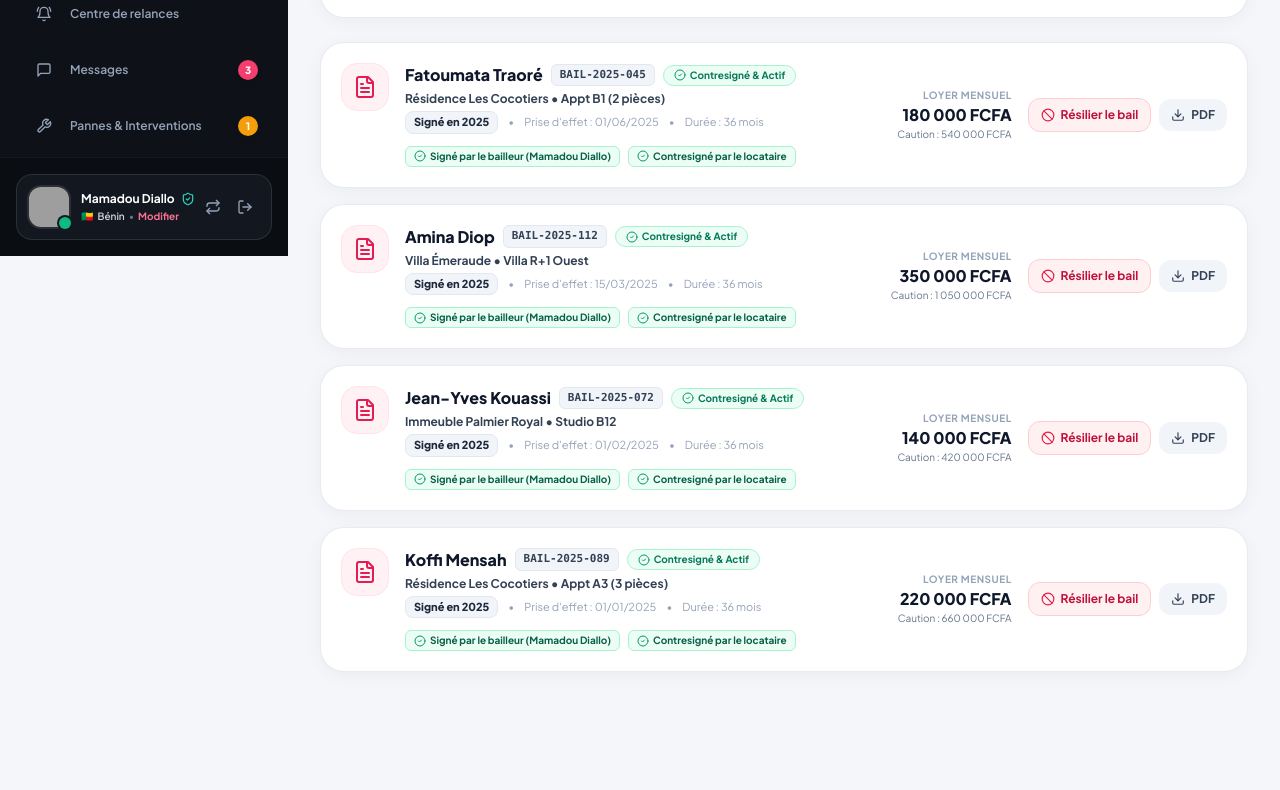
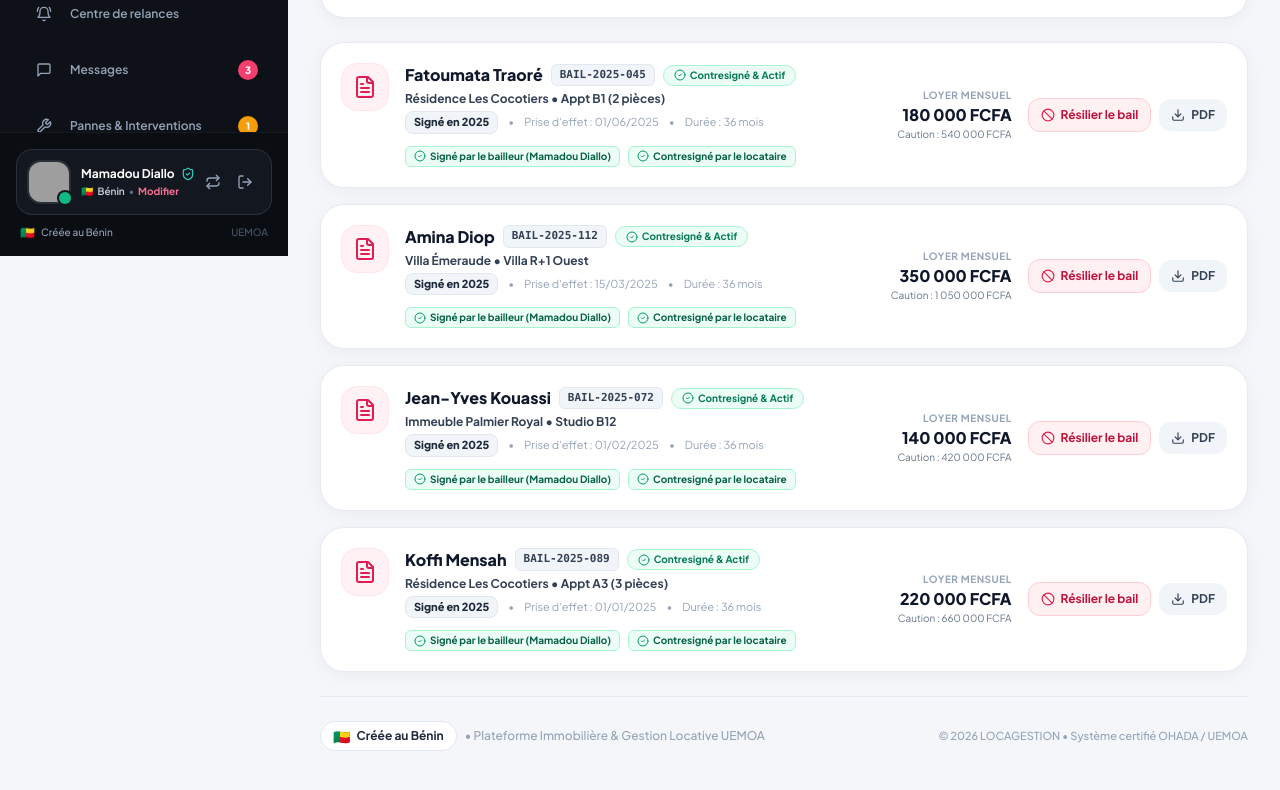
Before and after one commit to monroyoff/LOCAGESTION, a Next.js app: page /leases in a window 1280 px wide. Shown: the part 544-1334 px from the top of the page. Before the commit the page ends 1248 px from the top, so only its background shows below. Built offline with nearby package versions, Linux system fonts and the light colour scheme; grey boxes are pictures that could not be loaded.

Commit message:
feat(layout): move 'Créée au Bénin' badge to bottom-left page footer and sidebar footer

```diff
--- a/src/app/leases/page.tsx
+++ b/src/app/leases/page.tsx
@@ -36,6 +36,7 @@ import { generateLeasePDF } from '@/lib/export/pdf-download';
 import { Lease, LeaseService } from '@/lib/services/lease-service';
 import { useSpace } from '@/lib/context/space-context';
 import { notifyAction, notifySave, notifyDelete } from '@/lib/notifications/action-notifier';
+import { Footer } from '@/components/layout/Footer';
 
 export default function LeasesPage() {
   const router = useRouter();
@@ -786,6 +787,9 @@ export default function LeasesPage() {
               );
             }))}
           </div>
+
+          {/* Footer en fin de page : Créée au Bénin (en bas à gauche) */}
+          <Footer />
         </main>
       </div>
 
--- a/src/app/page.tsx
+++ b/src/app/page.tsx
@@ -23,6 +23,7 @@ import { useSpace } from '@/lib/context/space-context';
 import { Sparkles, CheckCircle2, AlertCircle, ArrowUpRight, Wrench, ArrowRight } from 'lucide-react';
 import { IncidentService } from '@/lib/services/incident-service';
 import { notifyAction } from '@/lib/notifications/action-notifier';
+import { Footer } from '@/components/layout/Footer';
 
 export default function DashboardPage() {
   const router = useRouter();
@@ -181,6 +182,9 @@ export default function DashboardPage() {
               onSendReminder={(p) => setReminderPayment(p)}
             />
           </section>
+
+          {/* Footer en fin de page : Créée au Bénin (en bas à gauche) */}
+          <Footer />
         </main>
       </div>
 
--- a/src/app/payments/page.tsx
+++ b/src/app/payments/page.tsx
@@ -33,6 +33,7 @@ import { VerifyPaymentModal } from '@/components/payments/VerifyPaymentModal';
 import { PaymentService } from '@/lib/services/payment-service';
 import { downloadCSV } from '@/lib/export/csv-export';
 import { notifySave } from '@/lib/notifications/action-notifier';
+import { Footer } from '@/components/layout/Footer';
 
 export default function PaymentsPage() {
   const [sidebarOpen, setSidebarOpen] = useState(false);
@@ -392,6 +393,9 @@ export default function PaymentsPage() {
               )}
             </div>
           )}
+
+          {/* Footer en fin de page : Créée au Bénin (en bas à gauche) */}
+          <Footer />
         </main>
       </div>
 
--- a/src/app/portal/page.tsx
+++ b/src/app/portal/page.tsx
@@ -59,6 +59,7 @@ import { TenantSignLeaseModal } from '@/components/leases/TenantSignLeaseModal';
 import { IncidentService, ReportedIncident } from '@/lib/services/incident-service';
 import { MONTHS_OF_YEAR } from '@/lib/services/payment-service';
 import { notifyAction, notifySave } from '@/lib/notifications/action-notifier';
+import { Footer } from '@/components/layout/Footer';
 
 const ISSUE_SAMPLE_PHOTOS = [
   {
@@ -1846,6 +1847,9 @@ function TenantPortalContent() {
               </div>
             </div>
           )}
+
+          {/* Footer en fin de page : Créée au Bénin (en bas à gauche) */}
+          <Footer />
         </main>
       </div>
 
--- a/src/app/properties/page.tsx
+++ b/src/app/properties/page.tsx
@@ -28,6 +28,7 @@ import { Property, UserSpace } from '@/lib/types';
 import { QuickActionModal } from '@/components/dashboard/QuickActionModal';
 import { PropertyDetailModal } from '@/components/properties/PropertyDetailModal';
 import { NewPropertyModal } from '@/components/properties/NewPropertyModal';
+import { Footer } from '@/components/layout/Footer';
 import { notifyAction, notifySave, notifyDelete } from '@/lib/notifications/action-notifier';
 
 export default function PropertiesPage() {
@@ -384,6 +385,9 @@ export default function PropertiesPage() {
               </div>
             </div>
           )}
+
+          {/* Footer en fin de page : Créée au Bénin (en bas à gauche) */}
+          <Footer />
         </main>
       </div>
 
--- a/src/app/tenants/page.tsx
+++ b/src/app/tenants/page.tsx
@@ -43,6 +43,7 @@ import { QuickActionModal } from '@/components/dashboard/QuickActionModal';
 import { ConfirmTerminateLeaseModal } from '@/components/leases/ConfirmTerminateLeaseModal';
 import { generateLeasePDF } from '@/lib/export/pdf-download';
 import { LeaseService, Lease } from '@/lib/services/lease-service';
+import { Footer } from '@/components/layout/Footer';
 import { notifyAction, notifySave, notifyDelete } from '@/lib/notifications/action-notifier';
 
 interface TenantDetail {
@@ -1054,6 +1055,9 @@ export default function TenantsPage() {
               </div>
             </div>
           </div>
+
+          {/* Footer en fin de page : Créée au Bénin (en bas à gauche) */}
+          <Footer />
         </main>
       </div>
 
--- /dev/null
+++ b/src/components/layout/Footer.tsx
@@ -0,0 +1,23 @@
+import React from 'react';
+
+export function Footer() {
+  return (
+    <footer className="mt-12 pt-6 pb-8 border-t border-slate-200/80 flex flex-col sm:flex-row items-start sm:items-center justify-between gap-3 text-slate-400">
+      {/* En bas à gauche : Créée au Bénin */}
+      <div className="flex items-center gap-2">
+        <span className="inline-flex items-center gap-1.5 px-3 py-1.5 rounded-full bg-white border border-slate-200 shadow-2xs text-xs font-bold text-slate-800">
+          <span className="text-sm leading-none">🇧🇯</span>
+          <span>Créée au Bénin</span>
+        </span>
+        <span className="text-xs text-slate-400 font-medium hidden sm:inline">
+          • Plateforme Immobilière & Gestion Locative UEMOA
+        </span>
+      </div>
+
+      {/* Droite : Copyright & Certification */}
+      <div className="text-[11px] text-slate-400 font-medium">
+        <span>© 2026 LOCAGESTION • Système certifié OHADA / UEMOA</span>
+      </div>
+    </footer>
+  );
+}
--- a/src/components/layout/Header.tsx
+++ b/src/components/layout/Header.tsx
@@ -203,7 +203,7 @@ export function Header({
     <>
       <header className="sticky top-0 z-30 bg-[#F4F6F9]/90 backdrop-blur-md px-3.5 sm:px-8 py-3 sm:py-4 border-b border-slate-200/80 flex items-center justify-between gap-2.5 sm:gap-4">
         {/* Left: Mobile Menu & Space Badge / Title */}
-        <div className="flex items-center gap-2 sm:gap-3 min-w-0 sm:flex-1">
+        <div className="flex items-center gap-2 sm:gap-3 min-w-0 flex-1">
           <button
             onClick={onToggleSidebar}
             className="lg:hidden p-2 sm:p-2.5 rounded-2xl bg-white border border-slate-200 text-slate-700 hover:text-slate-900 shadow-sm transition-colors cursor-pointer shrink-0"
@@ -235,14 +235,6 @@ export function Header({
               <span className="truncate">Aujourd’hui : {todayFormatted}</span>
             </div>
           </div>
-        </div>
-
-        {/* Center on Mobile : "Créée au Bénin" */}
-        <div className="sm:hidden flex-1 flex items-center justify-center px-1">
-          <span className="inline-flex items-center gap-1.5 px-3 py-1 rounded-full bg-white border border-slate-200/90 shadow-xs text-xs font-bold text-slate-800 tracking-tight">
-            <span className="text-sm leading-none">🇧🇯</span>
-            <span>Créée au Bénin</span>
-          </span>
         </div>
 
         {/* Middle: Global Search Bar - Clic renvoie directement vers Annonces & Visites */}
--- a/src/components/layout/Sidebar.tsx
+++ b/src/components/layout/Sidebar.tsx
@@ -508,6 +508,15 @@ export function Sidebar({
               </button>
             </div>
           </div>
+
+          {/* Mention discrète Créée au Bénin (en bas à gauche) */}
+          <div className="mt-2.5 px-1 flex items-center justify-between text-[10px] text-slate-500 font-medium">
+            <span className="flex items-center gap-1.5 text-slate-400">
+              <span className="text-xs leading-none">🇧🇯</span>
+              <span>Créée au Bénin</span>
+            </span>
+            <span className="text-slate-600">UEMOA</span>
+          </div>
         </div>
       </aside>
 
```
